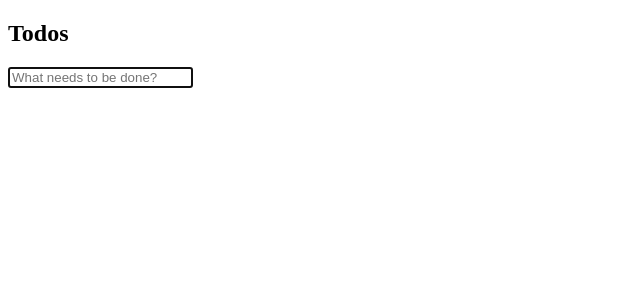
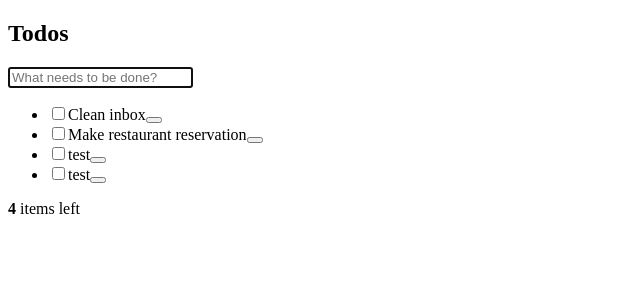
Before and after one commit to 19JeHe92/angular_todo_list, an Angular app: page / in a window 1280 px wide. Shown: the top 300 px of the page, without its empty margins (0-640 px from the left). Built offline with nearby package versions, Linux system fonts and the light colour scheme; data requests are answered from the project's data file.

Commit message:
edit app.components.ts

```diff
--- a/src/app/app.component.ts
+++ b/src/app/app.component.ts
@@ -1,5 +1,6 @@
-import {Component} from '@angular/core';
-import {TodoDataService} from './todo-data.service';
+import { Component, OnInit } from '@angular/core';
+import { TodoDataService } from './todo-data.service';
+import { Todo } from './todo';
 
 @Component({
   selector: 'app-root',
@@ -7,27 +8,52 @@ import {TodoDataService} from './todo-data.service';
   styleUrls: ['./app.component.css'],
   providers: [TodoDataService]
 })
-export class AppComponent {
+export class AppComponent implements OnInit {
+
+  todos: Todo[] = [];
 
   constructor(
     private todoDataService: TodoDataService
   ) {
   }
 
+  public ngOnInit() {
+    this.todoDataService
+      .getAllTodos()
+      .subscribe(
+        (todos) => {
+          this.todos = todos;
+        }
+      );
+  }
+
   onAddTodo(todo) {
-    this.todoDataService.addTodo(todo);
+    this.todoDataService
+      .addTodo(todo)
+      .subscribe(
+        (newTodo) => {
+          this.todos = this.todos.concat(newTodo);
+        }
+      );
   }
 
   onToggleTodoComplete(todo) {
-    this.todoDataService.toggleTodoComplete(todo);
+    this.todoDataService
+      .toggleTodoComplete(todo)
+      .subscribe(
+        (updatedTodo) => {
+          todo = updatedTodo;
+        }
+      );
   }
 
   onRemoveTodo(todo) {
-    this.todoDataService.deleteTodoById(todo.id);
+    this.todoDataService
+      .deleteTodoById(todo.id)
+      .subscribe(
+        (_) => {
+          this.todos = this.todos.filter((t) => t.id !== todo.id);
+        }
+      );
   }
-
-  get todos() {
-    return this.todoDataService.getAllTodos();
-  }
-
 }
```
